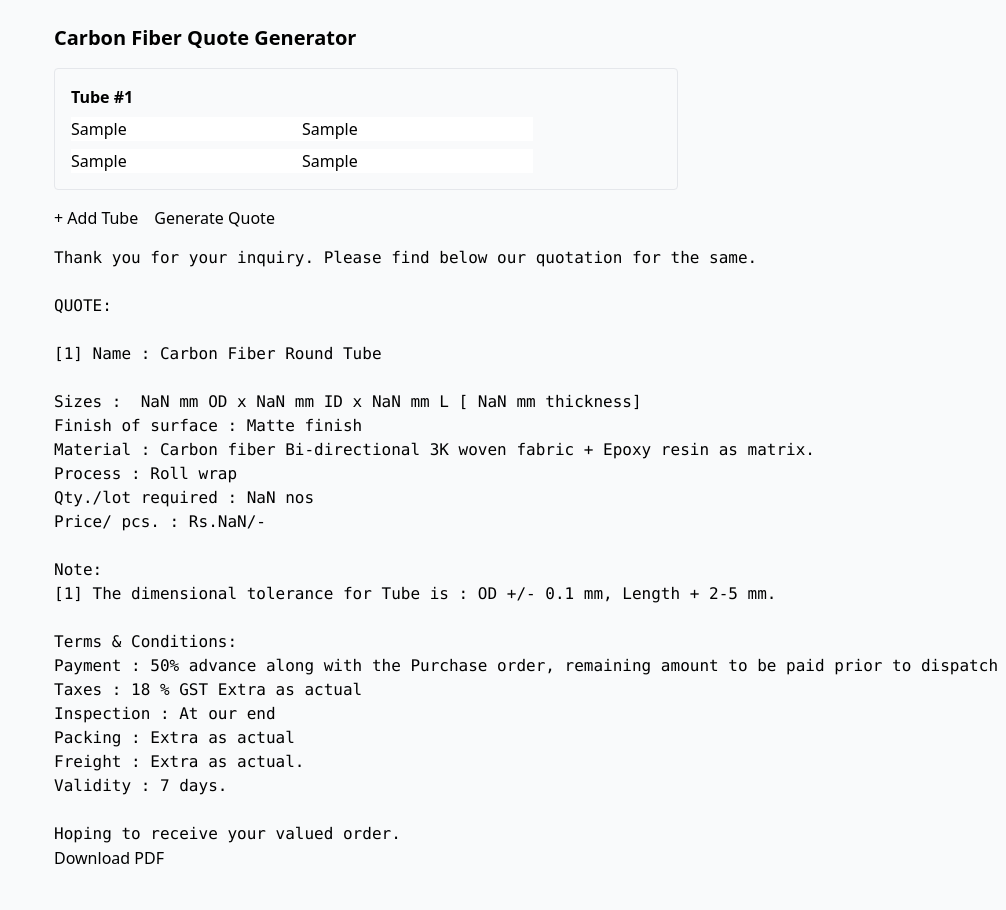
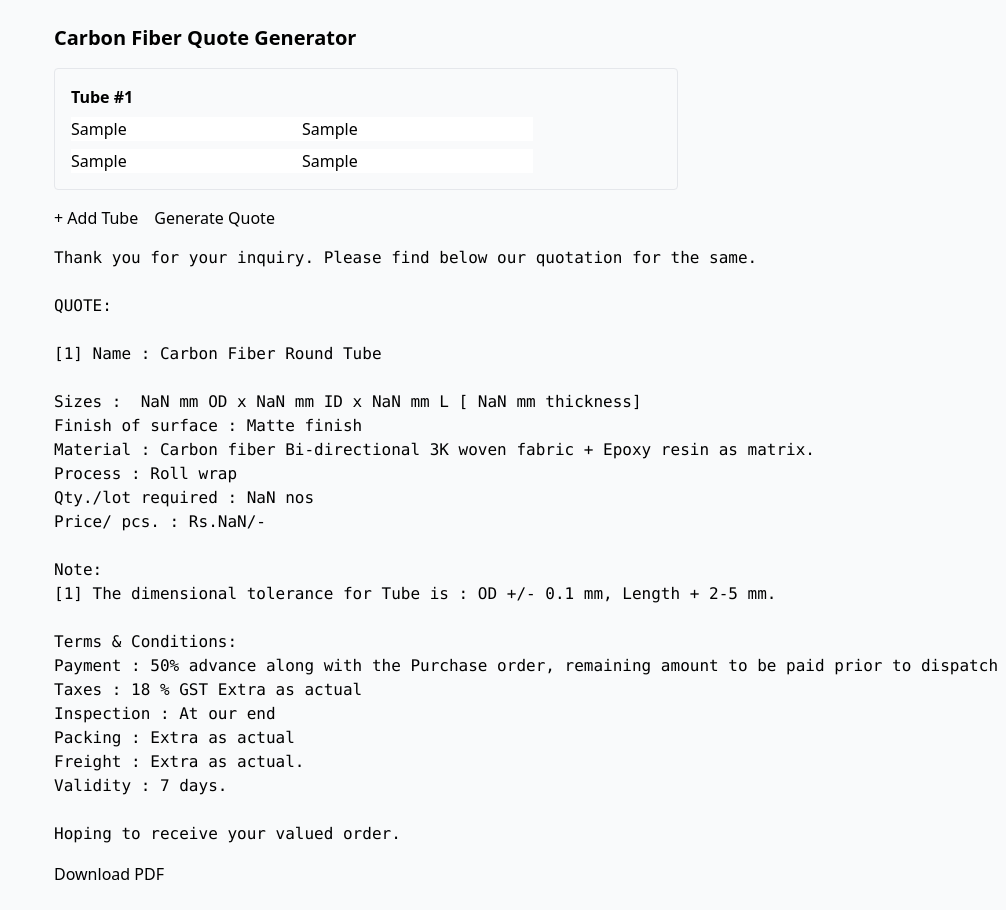
Before and after one commit to KaranNawab07/Quotation-EE, a React (Vite) app: page / in a window 1280 px wide. Both pictures are taken after typing "Sample", "Sample", "Sample", "Sample" into the empty fields and a click on the button "Generate Quote". Shown: the whole page, without its empty margins (274-1280 px from the left). Built offline with nearby package versions, Linux system fonts and the light colour scheme.

Commit message:
Update App 4.jsx

```diff
--- a/src/App.jsx
+++ b/src/App.jsx
@@ -78,8 +78,13 @@ export default function App() {
 
       {quote && (
         <div>
-          <pre>{quote}</pre>
-          <button onClick={downloadPDF}>Download PDF</button>
+          <div className="space-y-4">
+  <pre>{quote}</pre>
+  <div className="flex">
+    <button onClick={downloadPDF}>Download PDF</button>
+  </div>
+</div>
+
         </div>
       )}
     </div>
```
